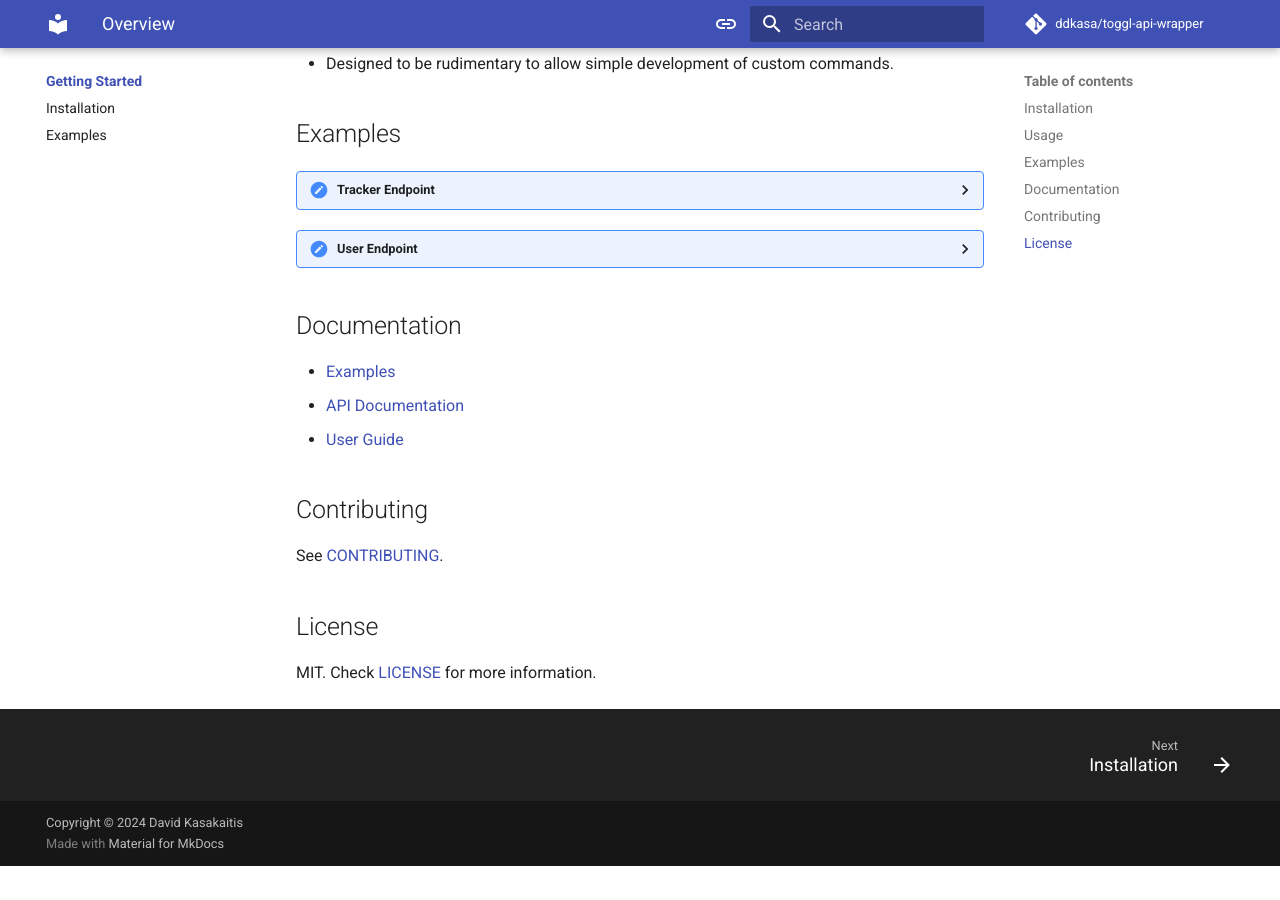
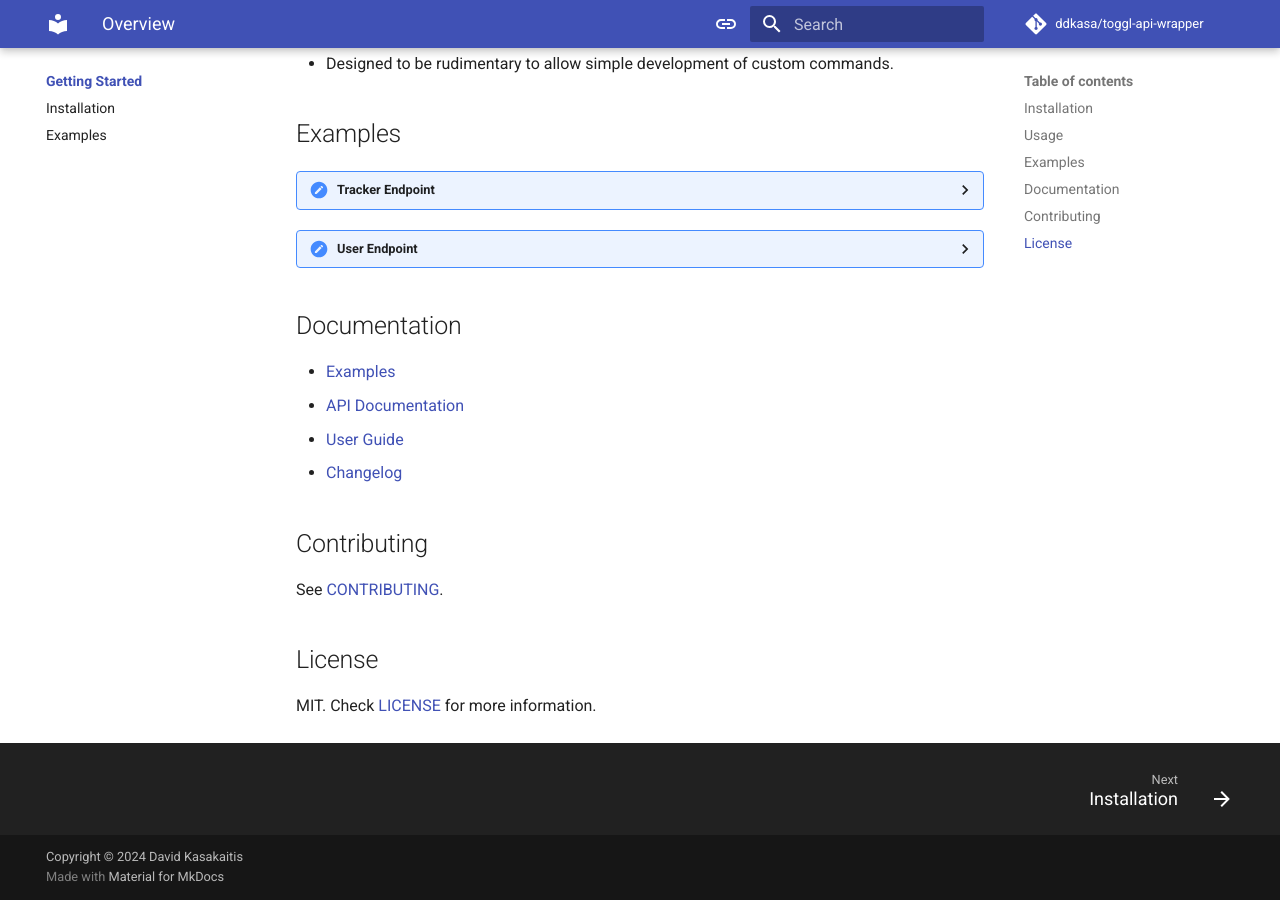
Before and after one commit to ddkasa/toggl-api-wrapper, an MkDocs documentation site: the page built from docs/README.md, in a window 1280 px wide and 900 px high, scrolled down 718 px. Built offline with MkDocs 1.6.1 and Material for MkDocs 9.7.7, drawn with Linux system fonts in a browser that asks for light colours; comment, search, counter and statistics services are not loaded; before the commit the page ends 1584 px from its top, so only the background shows below that.

Commit message:
docs(readme): add changelog to links

```diff
--- a/docs/README.md
+++ b/docs/README.md
@@ -116,6 +116,7 @@ print(tracker)
 - [Examples](https://ddkasa.github.io/toggl-api-wrapper/user-guide/examples.html)
 - [API Documentation](https://ddkasa.github.io/toggl-api-wrapper/api-guide/)
 - [User Guide](https://ddkasa.github.io/toggl-api-wrapper/index.html)
+- [Changelog](https://ddkasa.github.io/toggl-api-wrapper/CHANGELOG.html)
 
 ## Contributing
 
```
